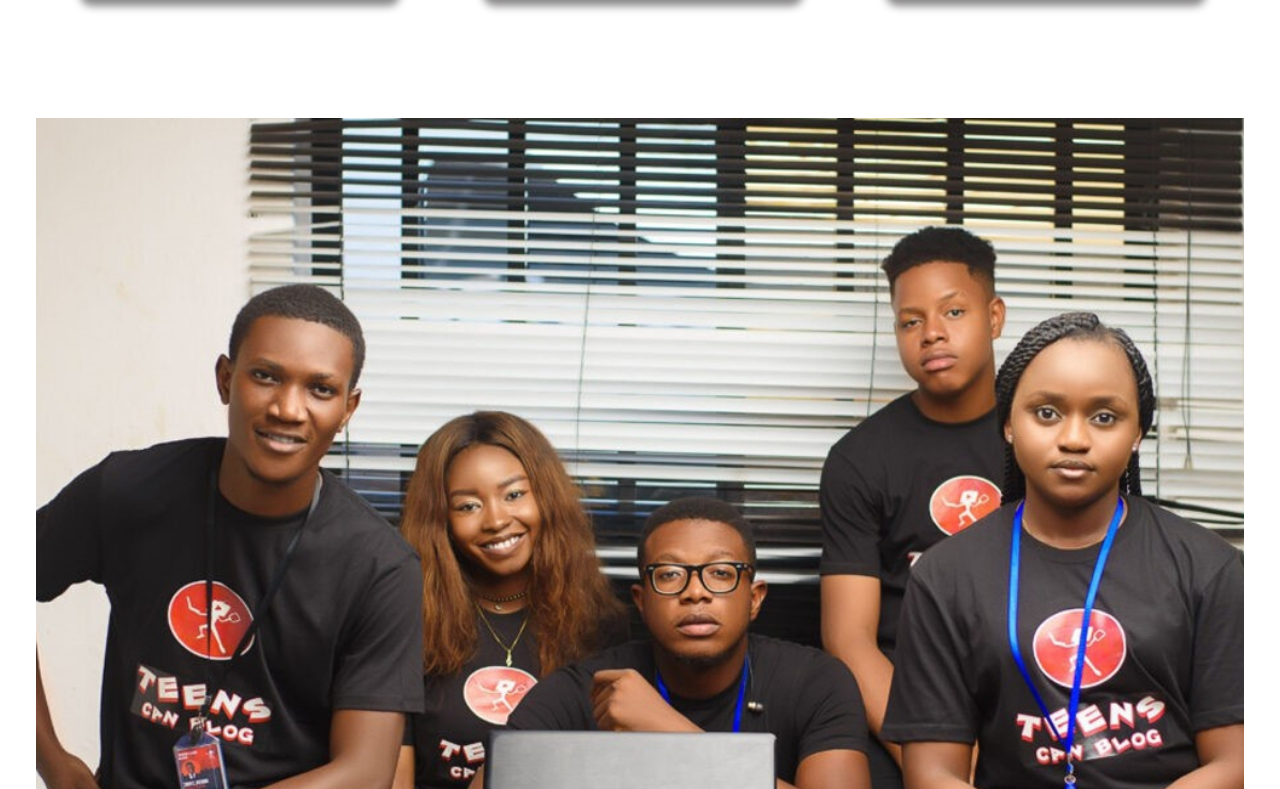
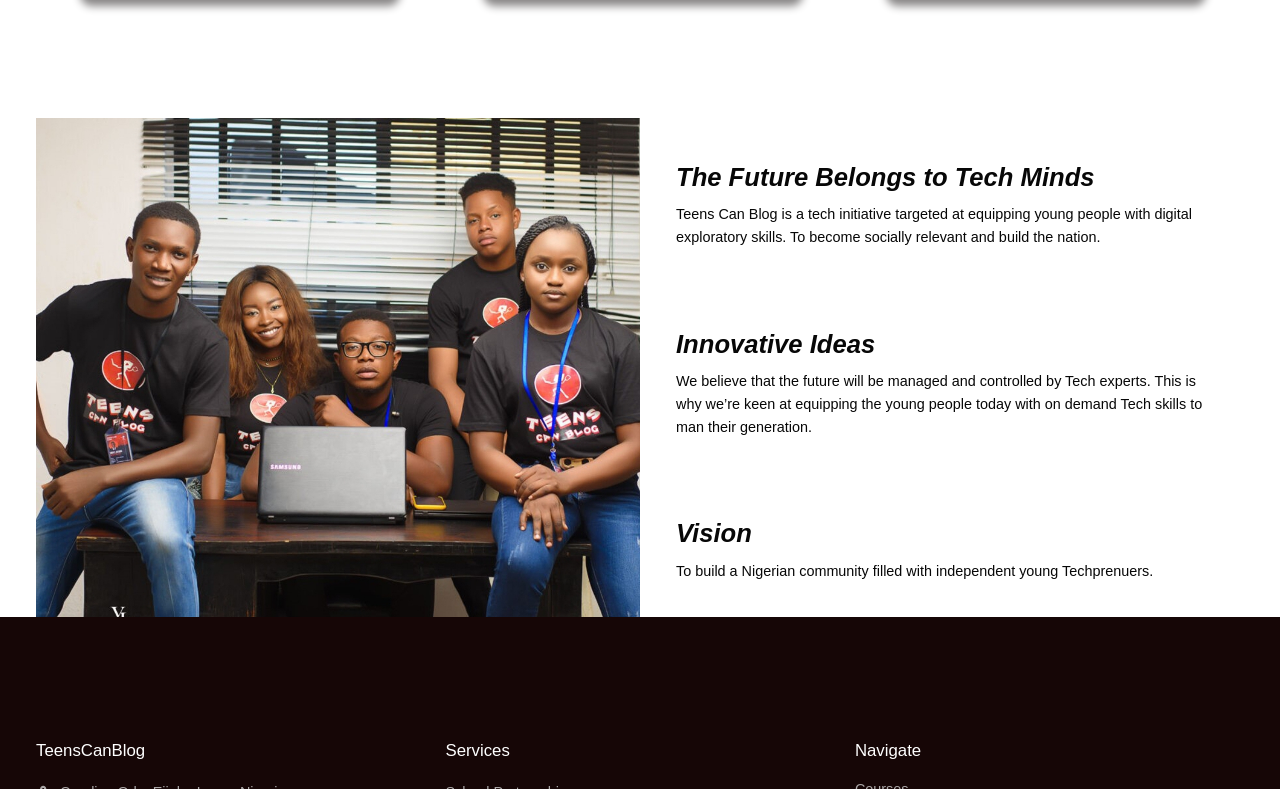
Before and after one commit to Niscolinx/teenscan, a React (Create React App) app: page / in a window 1280 px wide. Shown: the part 1571-2360 px from the top of the page. Built offline with nearby package versions, Linux system fonts and the light colour scheme; what react-router-last-location would draw is missing.

Commit message:
working on vision

```diff
--- a/src/sass/base/typography.scss
+++ b/src/sass/base/typography.scss
@@ -90,7 +90,8 @@
     @extend %heading;
     font-size: clamp(1.4rem, 4vw, 2vw);
     font-style: italic;
-    line-height: 1;
+    line-height: 2;
+    font-weight: 600;
 
     // &__light {
     //     color: $color-grey-light-1;
--- a/src/sass/components/vision.scss
+++ b/src/sass/components/vision.scss
@@ -1,18 +1,23 @@
 .vision {
     display: grid;
-    grid-template-columns: repeat(auto-fit, minmax(min-content, 1fr));
+    grid-template-columns: repeat(auto-fit, minmax(25rem, 1fr));
 
     &__2 {
         display: grid;
         align-items: center;
+        padding: 0 3rem;
 
-        &--item{
+        &--item {
             display: grid;
-            justify-items: center;
+            font-size: clamp(1.2rem, 4vw, 1vw);
 
             h2 {
                 @extend .heading-2;
             }
         }
+
+        @include respond(bigger-phone){
+            padding: 2rem 0;
+        }
     }
 }
```
